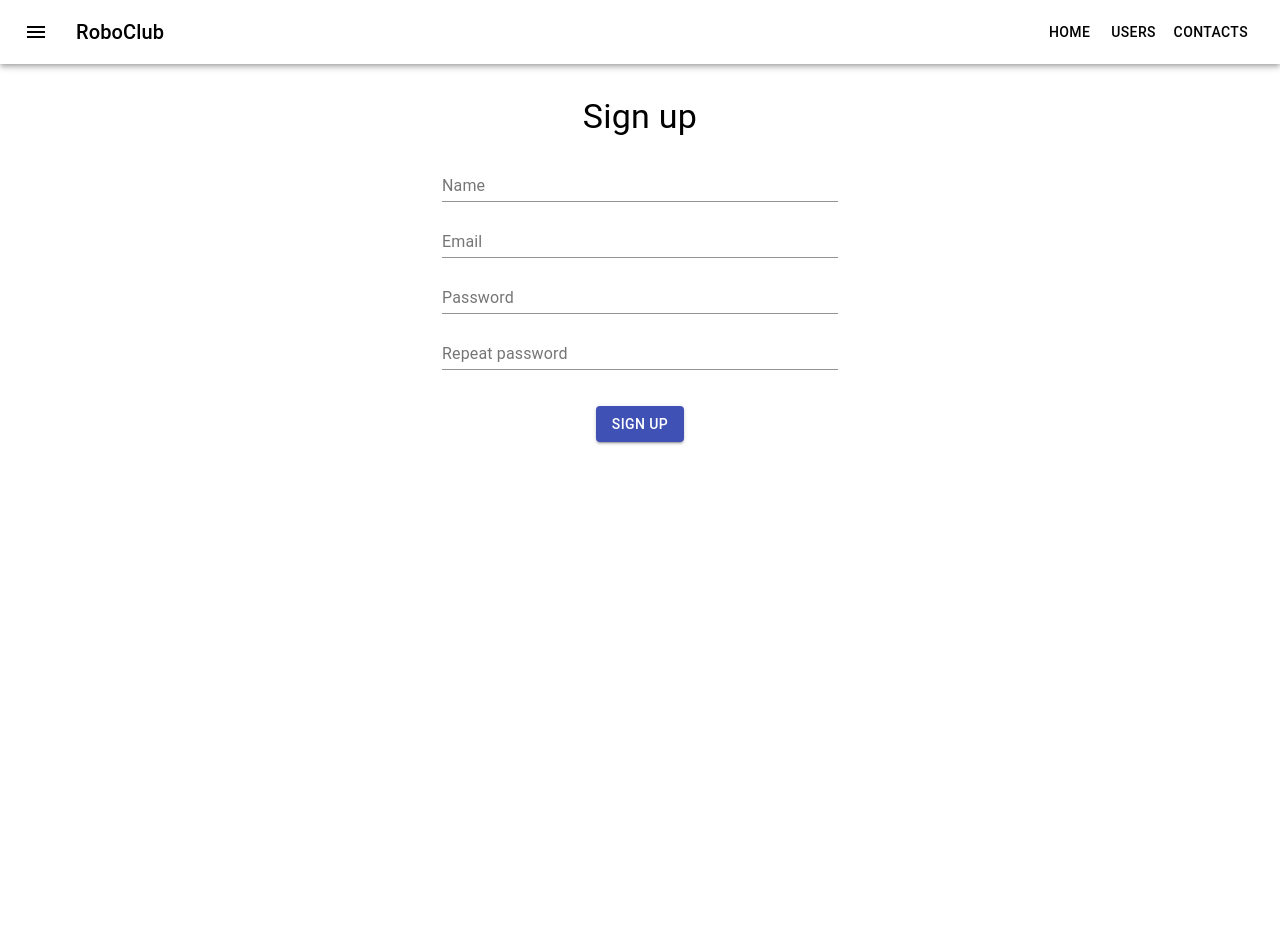
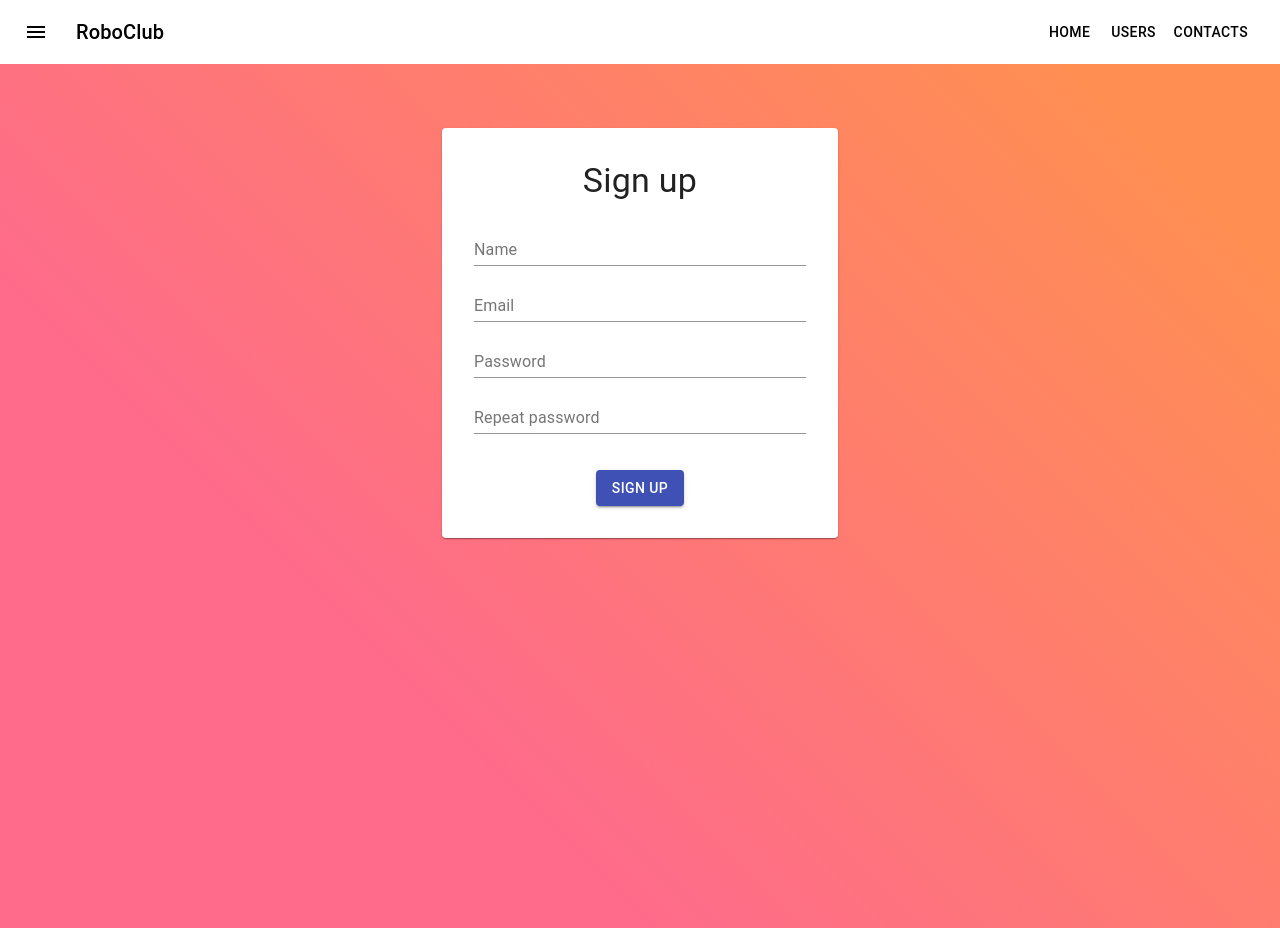
Before and after one commit to igor022/UserCards, a React (Create React App) app: page /auth/signup in a window 1280 px wide. Before the commit the page ends 800 px from the top, so only its background shows below. Built offline with nearby package versions, Linux system fonts and the light colour scheme.

Commit message:
updated login and signup styles

```diff
--- a/src/App.js
+++ b/src/App.js
@@ -21,6 +21,7 @@ function App() {
           <Route path='/auth/signup' component={Signup} />
           <Route path='/auth/login' component={Login} />
           <Route path='/404' component={NotFound} />
+          <Route path='/' component={NotFound} />
         </Switch>
       </div>
     </BrowserRouter>
--- a/src/components/Login.jsx
+++ b/src/components/Login.jsx
@@ -4,11 +4,18 @@ import TextField from '@material-ui/core/TextField';
 import Button from '@material-ui/core/Button';
 import Container from '@material-ui/core/Container';
 import Typography from '@material-ui/core/Typography';
+import Paper from '@material-ui/core/Paper';
+import Box from '@material-ui/core/Box';
 
 const useStyles = makeStyles((theme) => ({
   root: {
-    margin: theme.spacing(4, 'auto', 2, 'auto'),
-    textAlign: 'center'
+    textAlign: 'center',
+    minHeight: '100vh',
+    padding: theme.spacing(8, 0, 0, 0),
+    background: 'linear-gradient(45deg, #FE6B8B 30%, #FF8E53 90%)',
+  },
+  container: {
+
   },
   form: {
     display: 'flex',
@@ -19,7 +26,11 @@ const useStyles = makeStyles((theme) => ({
     },
   },
   submit: {
-    margin: theme.spacing(4),
+    margin: theme.spacing(4, 0, 0, 0),
+
+  },
+  paper: {
+    padding: theme.spacing(4),
   }
 }));
 
@@ -27,7 +38,9 @@ const Login = () => {
   const classes = useStyles();
 
   return (
+    <Box className={classes.root}>
       <Container className={classes.root} maxWidth="xs">
+        <Paper className={classes.paper}>
           <Typography variant="h4" gutterBottom>
             Log in
           </Typography>
@@ -38,7 +51,9 @@ const Login = () => {
               Log in
             </Button>
           </form>
+          </Paper>
       </Container>
+    </Box>
   );
 }
 
--- a/src/components/Signup.jsx
+++ b/src/components/Signup.jsx
@@ -4,11 +4,19 @@ import TextField from '@material-ui/core/TextField';
 import Button from '@material-ui/core/Button';
 import Container from '@material-ui/core/Container';
 import Typography from '@material-ui/core/Typography';
+import Paper from '@material-ui/core/Paper';
+import Box from '@material-ui/core/Box';
+
 
 const useStyles = makeStyles((theme) => ({
   root: {
-    margin: theme.spacing(4, 'auto', 2, 'auto'),
-    textAlign: 'center'
+    textAlign: 'center',
+    minHeight: '100vh',
+    padding: theme.spacing(8, 0, 0, 0),
+    background: 'linear-gradient(45deg, #FE6B8B 30%, #FF8E53 90%)',
+  },
+  container: {
+
   },
   form: {
     display: 'flex',
@@ -19,7 +27,11 @@ const useStyles = makeStyles((theme) => ({
     },
   },
   submit: {
-    margin: theme.spacing(4),
+    margin: theme.spacing(4, 0, 0, 0),
+
+  },
+  paper: {
+    padding: theme.spacing(4),
   }
 }));
 
@@ -27,7 +39,9 @@ const Signup = () => {
   const classes = useStyles();
 
   return (
-    <Container className={classes.root} maxWidth="xs">
+    <Box className={classes.root}>
+      <Container className={classes.container} maxWidth="xs">
+        <Paper className={classes.paper}>
           <Typography variant="h4" gutterBottom>
             Sign up
           </Typography>
@@ -40,7 +54,9 @@ const Signup = () => {
               Sign up
             </Button>
           </form>
+        </Paper>
       </Container>
+    </Box>
   );
 }
 
```
Lines whose indentation alone changed are shown as unchanged.
